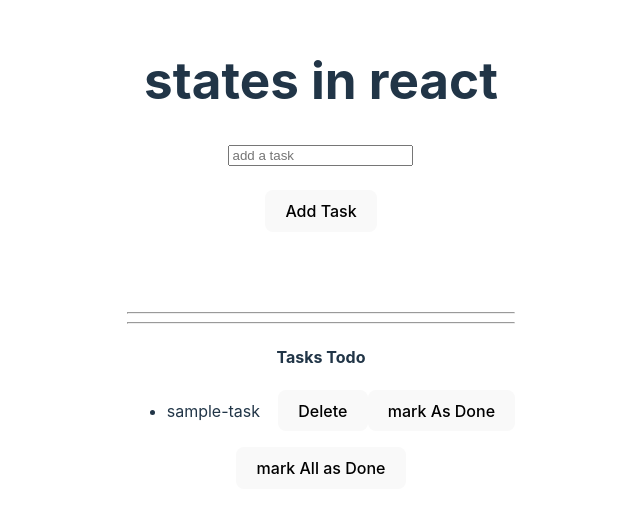
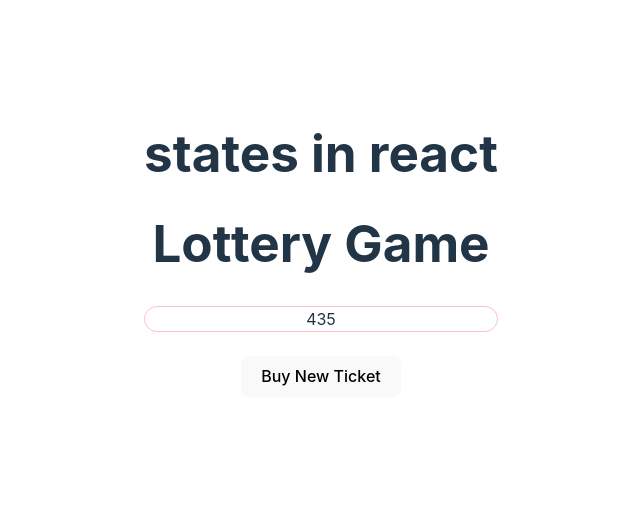
Before and after one commit to AMIYA8597/react-states, a React (Vite) app: page / in a window 1280 px wide. Shown: the part 147-660 px from the top of the page, without its empty margins (319-959 px from the left). Built offline with nearby package versions, Linux system fonts and the light colour scheme.

Commit message:
basic lottery game in part 5

```diff
--- a/src/App.jsx
+++ b/src/App.jsx
@@ -5,6 +5,7 @@
 import Counter from './Counter';
 import LikeButton from './LikeButton';
 import TodoList from './TodoList';
+import Lottery from './Lottery';
 
 function App() {
   // const [count, setCount] = useState(0)
@@ -17,7 +18,9 @@
       </h1>
        {/* <Counter />
        <LikeButton /> */}
-       <TodoList />
+       {/* <TodoList /> */}
+       <Lottery />
+
     </>
   )
 }
--- /dev/null
+++ b/src/Lottery.css
@@ -0,0 +1,4 @@
+.ticket {
+    border: 1px solid pink;
+    border-radius: 14px;
+}
--- /dev/null
+++ b/src/Lottery.jsx
@@ -0,0 +1,34 @@
+import { useState } from "react";
+import "./Lottery.css"
+import { generateTicket , sum } from "./helper"
+
+
+
+export default function Lottery() {
+  const [ticket, setTicket] = useState(generateTicket(3));
+  // let numbers = []
+  // while (numbers.length < 6) {
+  //     numbers.push(Math.floor(Math.random() * 49 + 1
+  //     ))
+
+  let isWinning=sum(ticket)===15;
+
+  let buyTicket = () => {
+    setTicket(generateTicket(3))
+  }
+
+
+  return (
+    <div>
+      <h1>Lottery Game</h1>
+      <div className="ticket">
+        <span>{ticket[0]}</span>
+        <span>{ticket[1]}</span>
+        <span>{ticket[2]}</span>
+      </div>
+      <br />
+      <button onClick={buyTicket}>Buy New Ticket</button>
+      <h3>{isWinning && "Congractulation , You Won the currect number!"}</h3>
+    </div>
+  );
+}
--- /dev/null
+++ b/src/helper.js
@@ -0,0 +1,20 @@
+function generateTicket(n) {
+    let arr = new Array(n);
+    for (let i = 0; i < n; i++) {
+        arr[i] = Math.floor(Math.random() * 10)
+        // arr[i] = `${Math.floor(100 + Math.random()
+        //     * (999 - 100 + 1))}`; // random number
+            }
+            return arr;
+
+}
+
+function sum (arr) {
+    return arr.reduce(function (
+        a, b) {
+            return a + b
+            }, 0)
+}
+
+export {generateTicket}
+export {sum}
```
